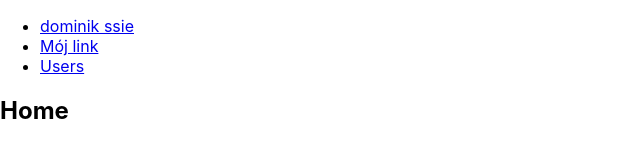
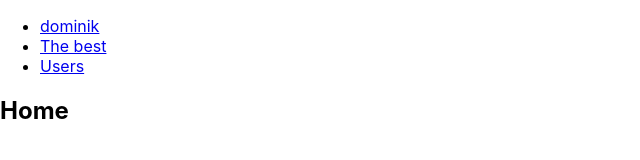
Before and after one commit to W4LCZ4K/react-nauka, a React (Create React App) app in the folder my-app/: page / in a window 1280 px wide. Shown: the top 160 px of the page, without its empty margins (0-640 px from the left). Built offline with nearby package versions, Linux system fonts and the light colour scheme.

Commit message:
add route

```diff
--- a/my-app/src/App.js
+++ b/my-app/src/App.js
@@ -13,10 +13,10 @@ export default function App() {
         <nav>
           <ul>
             <li>
-              <Link to="/">dominik ssie</Link>
+              <Link to="/">dominik</Link>
             </li>
             <li>
-              <Link to="/about">Mój link</Link>
+              <Link to="/about">The best</Link>
             </li>
             <li>
               <Link to="/users">Users</Link>
@@ -51,5 +51,5 @@ function About() {
 }
 
 function Users() {
-  return <h2>Users</h2>;
+  return <h2>asdsas</h2>;
 }
```
